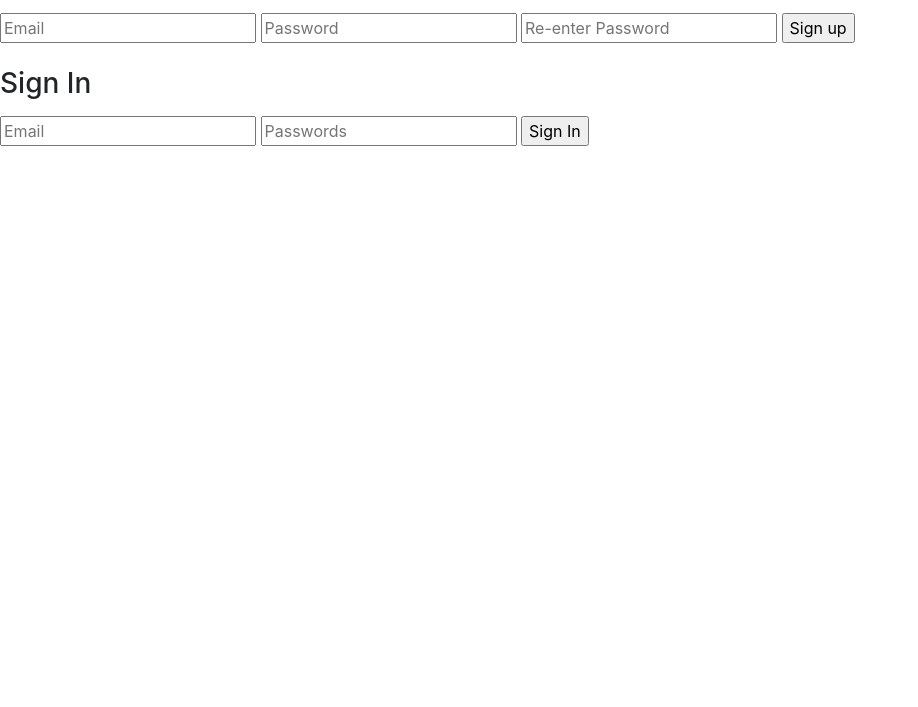
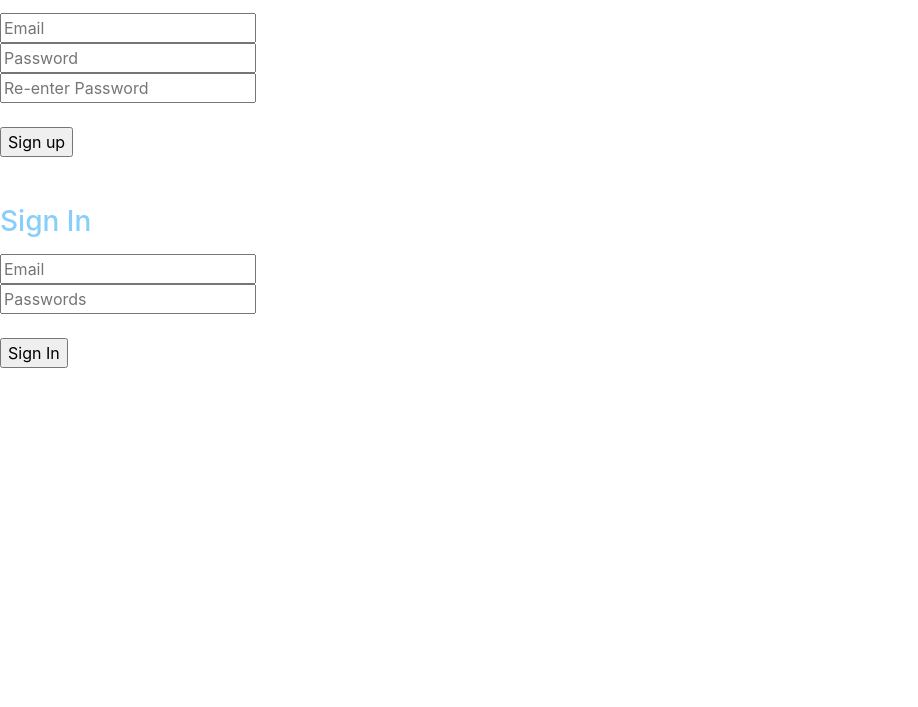
Before and after one commit to harvey0107/tic-tac-toe, a website built with webpack: page index.html in a window 1280 px wide. Shown: the part 93-800 px from the top of the page, without its empty margins (0-918 px from the left). Built offline with nearby package versions, Linux system fonts and the light colour scheme.

Commit message:
9/2 committed

```diff
--- a/assets/scripts/app.js
+++ b/assets/scripts/app.js
@@ -16,4 +16,5 @@ $(() => {
   $('#sign-out-form').on('submit', authEvents.onSignOut)
   $('#start-game').on('submit', authEvents.onStartGame)
   $('.box').on('click', authEvents.onPlay)
+  $('#game-playtime').on('click', authEvents.onGamePlayTime)
 })
--- a/assets/scripts/auth/events.js
+++ b/assets/scripts/auth/events.js
@@ -54,9 +54,7 @@ const onStartGame = function (event) {
     .catch(ui.onStartGameFailure)
 }
 let player = 'X'
-
 // const game = ['', '', '', '', '', '', '', '', '']
-
 let gameover = false
 const whenWin = [
   [0, 1, 2],
@@ -69,9 +67,7 @@ const whenWin = [
   [2, 4, 6]
 ]
 const winning = function (whenWin, game) {
-  console.log(game)
   let win = false
-  console.log(whenWin)
   for (let i = 0; i < whenWin.length; i++) {
     const winRow = whenWin[i]
     const p1 = game[winRow[0]]
@@ -134,6 +130,9 @@ const onPlay = function (event) {
   }
 }
 
+const onGamePlayTime = function () {
+}
+
 module.exports = {
   onSignUp: onSignUp,
   onSignIn: onSignIn,
@@ -142,5 +141,6 @@ module.exports = {
   onStartGame: onStartGame,
   onPlay: onPlay,
   gameover: gameover,
-  newGameChange: newGameChange
+  newGameChange: newGameChange,
+  onGamePlayTime: onGamePlayTime
 }
--- a/assets/styles/index.scss
+++ b/assets/styles/index.scss
@@ -14,6 +14,14 @@
   max-height: calc(100vh - 75px);
   max-width: calc(100vh - 75px);
   margin: auto;
+}
+
+#sign-up-form {
+  color: LightSkyBlue;
+}
+
+#sign-in-form {
+  color: LightSkyBlue;
 }
 
 .box {
--- a/index.html
+++ b/index.html
@@ -14,17 +14,17 @@
     <body>
 
     <section class="tittle">
-        <h1>Tic Tac Toe</h1>
+        <h1>Harvey's Tic Tac Toe</h1>
     </section>
 
     <section>
         <form id="sign-up-form">
           <h3>Sign Up</h3>
           <p id="message"></p>
-          <input id= "sign-up-email" name="credentials[email]" type="email" placeholder="Email">
-          <input id= "sign-up-password" name="credentials[password]" type="password" placeholder="Password">
-          <input id= "sign-up-password_confirmation" name="credentials[password_confirmation]" type="password" placeholder="Re-enter Password">
-          <input type="submit" value="Sign up">
+          <input id= "sign-up-email" name="credentials[email]" type="email" placeholder="Email"><br>
+          <input id= "sign-up-password" name="credentials[password]" type="password" placeholder="Password"><br>
+          <input id= "sign-up-password_confirmation" name="credentials[password_confirmation]" type="password" placeholder="Re-enter Password"><br><br>
+          <input type="submit" value="Sign up"><br><br>
         </form>
     </section>
         <br>
@@ -32,8 +32,8 @@
         <form id="sign-in-form">
           <h3>Sign In</h3>
           <p id="message2"></p>
-          <input id= "sign-in-email" name="credentials[email]" type="email" placeholder="Email">
-          <input id= "sign-in-password"name="credentials[password]" type="password" placeholder="Passwords">
+          <input id= "sign-in-email" name="credentials[email]" type="email" placeholder="Email"><br>
+          <input id= "sign-in-password"name="credentials[password]" type="password" placeholder="Passwords"><br><br>
           <input type="submit" value="Sign In">
         </form>
     </section>
@@ -56,7 +56,12 @@
     </section><br>
 
     <section>
+        <form id="play-times">
+          <p id="message6"></p>
+        </form>
+    </section>
 
+    <section>
         <form id="start-game">
           <input type="submit" value="Start Game"><br><br>
         </form>
```
